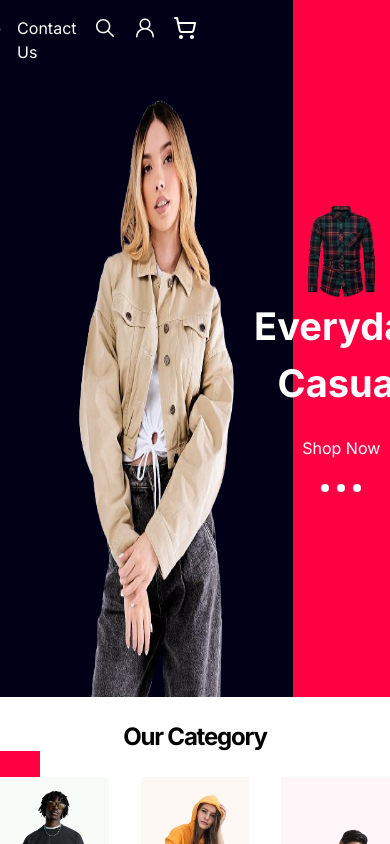
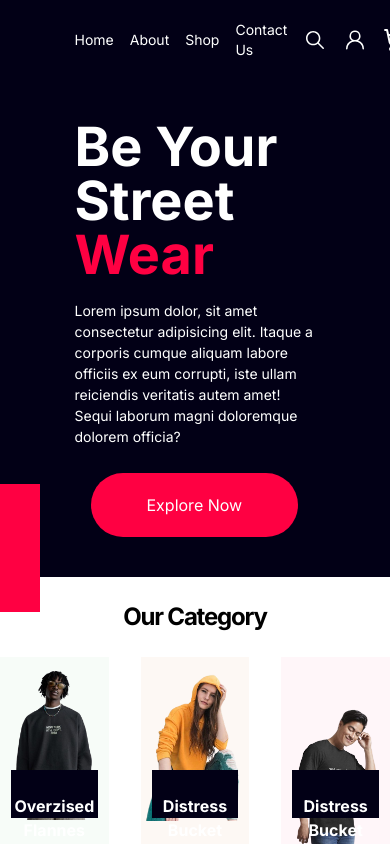
Before and after one commit to LogiMator/Short, a Next.js app: page / in a window 390 px wide. Shown: the top 844 px of the page. Built offline with nearby package versions, Linux system fonts and the light colour scheme.

Commit message:
firts responsive part (container)

```diff
--- a/src/app/components/contain/Container.tsx
+++ b/src/app/components/contain/Container.tsx
@@ -3,12 +3,12 @@ import { NavBar } from "../navbar/NavBar"
 
 export function Container() {
     return (
-    <main className="bg-[#020016] text-white flex">
-        <div className="w-[75%]">
+    <main className="bg-[#020016] text-white justify-center flex relative">
+        <div className="w-[70%] sm:w-full ">
             <NavBar />
-                <div className="flex flex-row ">
-                <Image src={"/images/caqui.png"} priority={false} width={480} height={520} alt="Modelo" />
-                    <div className="w-[420px] mx-auto my-10">
+                <div className="flex flex-row md:justify-center ">
+                <Image src={"/images/caqui.png"} className="hidden lg:block" width={480} height={520} alt="Modelo" />
+                    <div className="w-[420px] mx-4 my-10">
                         <p className="text-[54px] font-bold leading-none">Be Your Street <span className="text-[#FF0042]">Wear</span></p>
                         <p className="my-[18px] text-[14px] ">Lorem ipsum dolor, sit amet consectetur adipisicing elit. Itaque a corporis cumque aliquam labore officiis ex eum corrupti, iste ullam reiciendis veritatis autem amet! Sequi laborum magni doloremque dolorem officia?</p>
                         <button className="bg-[#FF0042] mt-2 px-[56px] py-[20px] rounded-full hover:scale-110 ease-out ml-4 duration-300">Explore Now</button>
@@ -16,9 +16,9 @@ export function Container() {
                 </div>
         </div>
 
-        <div className="w-[25%] bg-[#FF0042] flex flex-col justify-center items-center">
-            <Image src={"/images/camisa.png"} className="" width={220} height={320} alt="Camisa" />
-            <p className="text-[38px] block text-center font-bold">Everyday Casual</p>
+        <div className="hidden md:w-[30%]  bg-[#FF0042] md:flex md:flex-col md:justify-center md:items-center">
+            <Image src={"/images/camisa.png"} className="hidden sm:block" width={220} height={320} alt="Camisa" />
+            <p className=" sm:text-[24px] md:text-[34px] text-center font-bold">Everyday Casual</p>
             <a href="#" className="hover:scale-125 my-6 ease-out duration-300"> Shop Now </a>
                 <div className="flex gap-2">
                     <input className="accent-[#012123] appearance-none bg-white w-2 h-2 checked:bg-[#022123] rounded-full cursor-pointer" type="radio" name= "group" id="1" />
@@ -27,7 +27,7 @@ export function Container() {
                 </div>
         </div>
 
-        <div className="w-10 h-32 bg-[#FF0042] absolute bottom-[-35px] "></div>
+        <div className="w-10 h-32 bg-[#FF0042] absolute bottom-[-35px] left-0"></div>
 
     </main>
     )
--- a/src/app/components/navbar/NavBar.tsx
+++ b/src/app/components/navbar/NavBar.tsx
@@ -10,8 +10,8 @@ const IconsApp: IconType[] = [IoIosSearch, GoPerson, LuShoppingCart];
 
 export function NavBar() {
     return(
-    <nav className="flex w-full h-20 justify-end items-center pr-24">
-        <div className="flex gap-4">
+    <nav className="">
+        <div className="flex h-20 mx-4 text-sm md:w-full sm:justify-center sm:text-base lg:w-full lg:justify-end items-center lg:pr-24 gap-4">
         <a href="#" className="hover:text-[#F00101] hover:underline hover:underline-offset-4 ease-out duration-300">Home</a>
         <a href="#" className="hover:text-[#F00101] hover:underline hover:underline-offset-4 ease-out duration-300">About</a>
         <a href="#" className="hover:text-[#F00101] hover:underline hover:underline-offset-4 ease-out duration-300">Shop</a>
--- a/src/app/layout.tsx
+++ b/src/app/layout.tsx
@@ -5,7 +5,7 @@ import "./globals.css";
 const inter = Inter({ subsets: ["latin"] });
 
 export const metadata: Metadata = {
-  title: "shortdos",
+  title: "short",
   description: "Generated by @LogiMator",
 };
 
```
